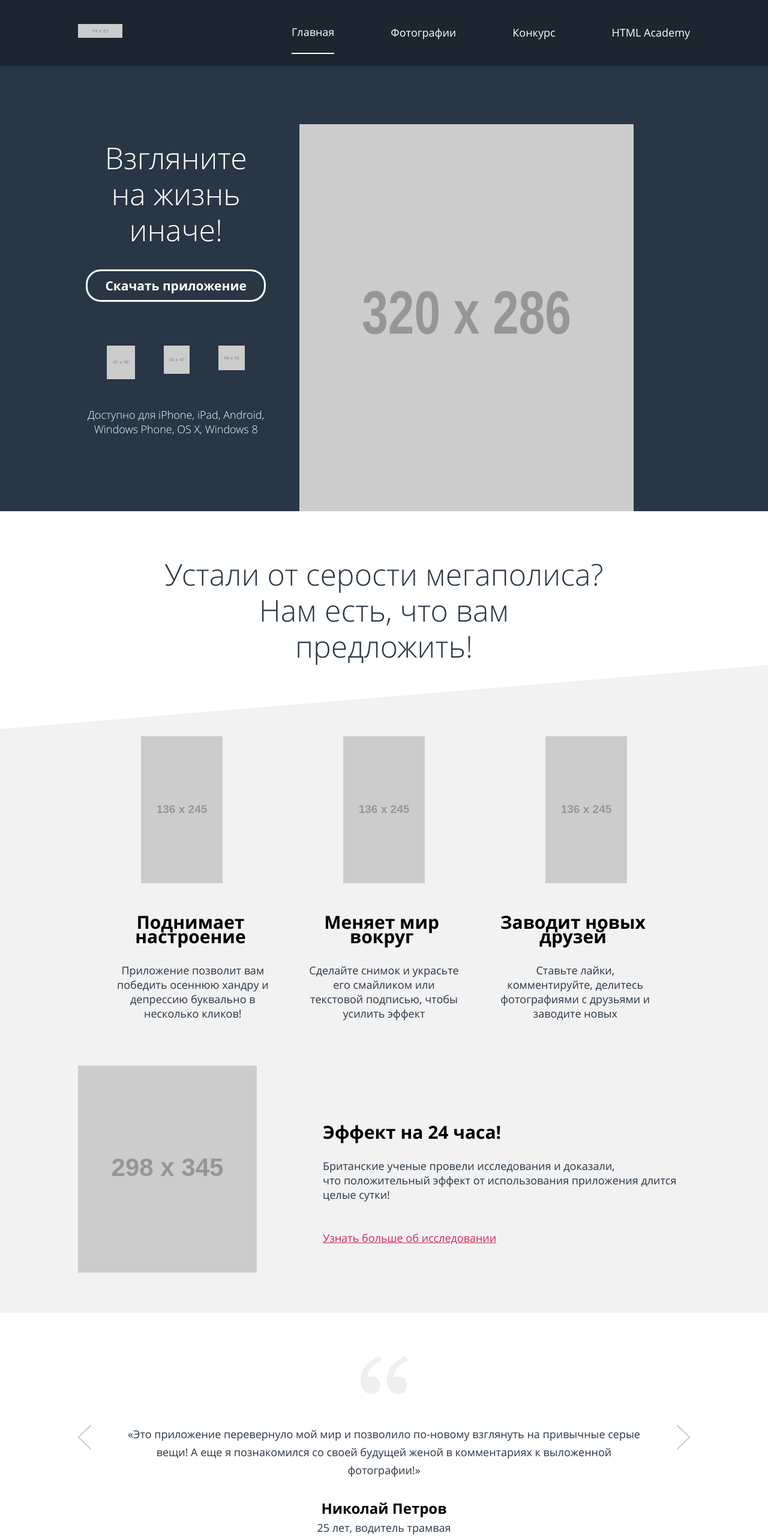
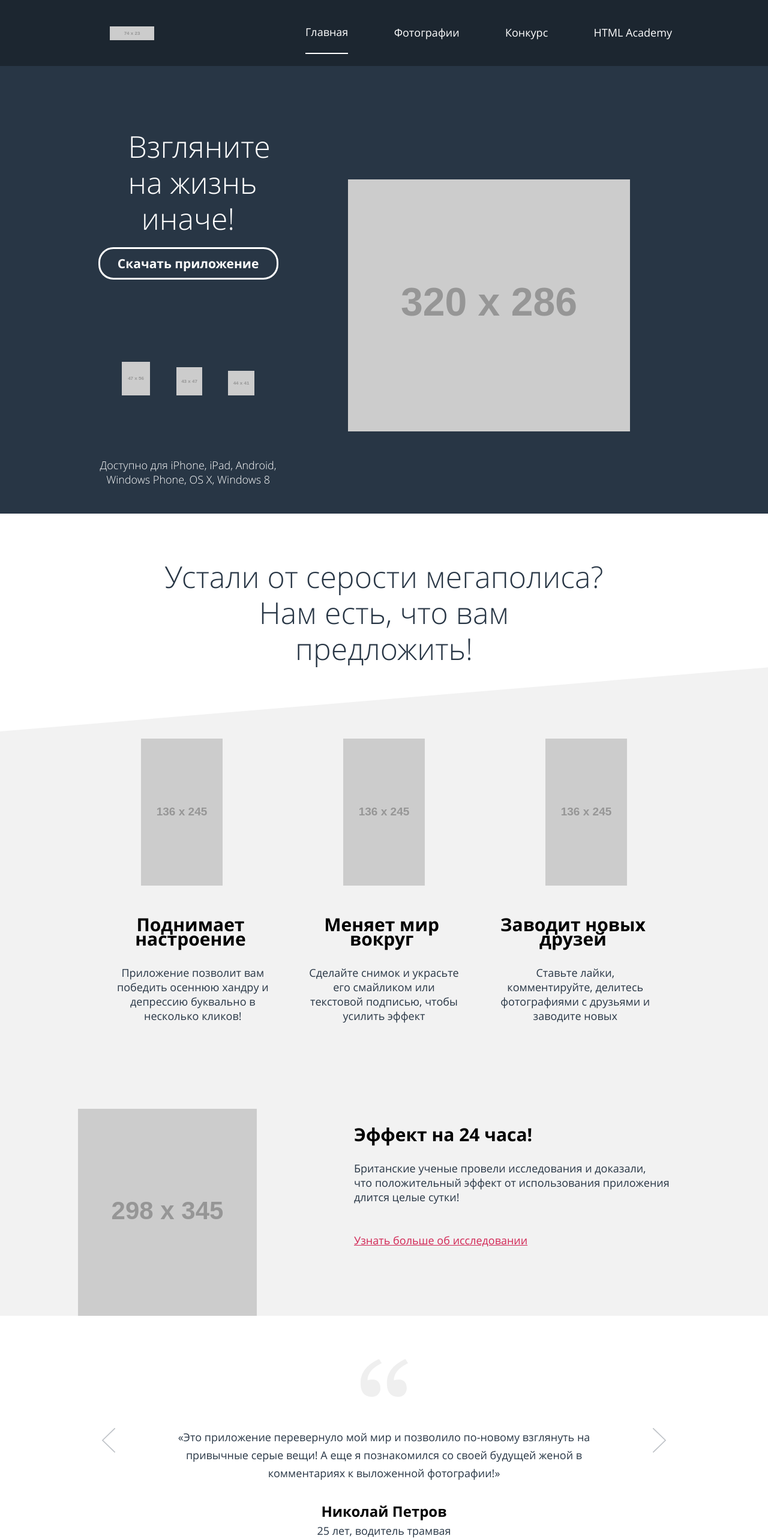
Before and after one commit to multitabs78/454089-pink-21, a website: page source/index.html in a window 1280 px wide. Shown: the top 2565 px of the page at 60% size. Drawn offline with nearby package versions, Linux system fonts and the light colour scheme; files that its build step writes are made by us from their sources; placeholder pictures from the web are drawn by us.

Commit message:
Исправил недочеты на главной

```diff
--- a/source/index.html
+++ b/source/index.html
@@ -113,7 +113,7 @@
       </div>
     </section>
 
-    <section class="testimonials">
+    <section class="testimonials container">
       <h2 class="visually-hidden">Отзывы</h2>
       <div class="testimonials__wrapper carousel">
         <div class="testimonials__list carousel__list">
--- a/source/sass/blocks/button.scss
+++ b/source/sass/blocks/button.scss
@@ -14,7 +14,7 @@
     margin-bottom: 33px;
     padding: 12px 0;
     min-width: 280px;
-    font-size: 21px;
+    font-size: 18px;
     background-color: transparent;
     border: 3px solid white;
     border-radius: 25px;
@@ -22,6 +22,11 @@
 
     @media (min-width: $tablet-width) {
       min-width: 300px;
+      background-position: 30px 43px;
+    }
+
+    @media (min-width: $desktop-width) {
+      font-size: 21px;
     }
 
     &:hover {
--- a/source/sass/blocks/carousel.scss
+++ b/source/sass/blocks/carousel.scss
@@ -7,6 +7,7 @@
 }
 
 .carousel__toggle {
+  position: relative;
   padding: 0;
   width: 6px;
   height: 6px;
@@ -14,6 +15,15 @@
   border-radius: 50%;
   opacity: 0.3;
   background-color: $carousel-button-color;
+
+  &::after {
+    content: "";
+    position: absolute;
+    left: -9px;
+    top: -9px;
+    width: 25px;
+    height: 25px;
+  }
 
   &--current {
     width: 12px;
--- a/source/sass/blocks/footer-links.scss
+++ b/source/sass/blocks/footer-links.scss
@@ -1,27 +1,44 @@
 .footer-links {
-  display: flex;
-  flex-direction: column;
-  justify-content: space-between;
+  display: grid;
+  grid-template-rows: repeat(3, 1fr);
   align-items: center;
+  justify-content: center;
   padding: 20px;
   min-height: 220px;
 
   @media (min-width: $tablet-width) {
-    display: flex;
-    flex-direction: row;
-    justify-content: space-between;
+    grid-template-columns: repeat(3, 1fr);
+    grid-template-rows: auto;
+    grid-gap: 45px;
     padding-top: 5px;
     min-height: auto;
   }
 
   @media (min-width: $desktop-width) {
+    grid-gap: 210px;
     padding-right: 130px;
     padding-left: 130px;
   }
 }
 
-.footer-links__developer-text {
+.footer-links__social {
+  display: flex;
+  justify-content: space-between;
+}
+
+.footer-links__developer {
+  display: flex;
+  align-items: center;
+  justify-content: center;
   margin: 0;
   padding: 0;
+}
+
+.footer-links__developer-text {
   display: inline-block;
+  margin: 0;
+
+  @media (min-width: $desktop-width) {
+    font-size: 18px;
+  }
 }
--- a/source/sass/blocks/main-nav-toggle.scss
+++ b/source/sass/blocks/main-nav-toggle.scss
@@ -1,22 +1,29 @@
 .main-nav-toggle {
-  width: 23px;
-  height: 23px;
-  padding: 38px;
+  padding: 0;
+  width: 100px;
+  height: 100%;
   border: none;
   background-image: url("../img/svg/close-menu-btn.svg");
   background-color: transparent;
-  background-position: center;
+  background-position: 56px 22px;
   background-repeat: no-repeat;
+
+  @media (min-width: $tablet-width) {
+    background-position: 56px 43px;
+  }
 
   &:hover {
     fill: $color-secondary;
   }
 
   &--closed {
-    padding-right: 50px;
     background-image: url("../img/svg/open-menu-btn.svg");
     background-color: transparent;
-    background-position: center;
+    background-position: 30px 21px;
     background-repeat: no-repeat;
+
+    @media (min-width: $tablet-width) {
+      background-position: 30px 43px;
+    }
   }
 }
--- a/source/sass/blocks/main-nav.scss
+++ b/source/sass/blocks/main-nav.scss
@@ -2,11 +2,11 @@
   //width: 100%;
   background-color: $color-primary;
 
-  @media (min-width: $desktop-width) {
-    display: flex;
-    min-height: 110px;
-    padding-right: 130px;
-  }
+  // @media (min-width: $desktop-width) {
+  //   display: flex;
+  //   min-height: 110px;
+  //   padding-right: 130px;
+  // }
 
   &--opened {
     display: block;
@@ -18,7 +18,10 @@
 
   @media (min-width: $desktop-width) {
     display: block;
+    min-height: 110px;
+    // padding-right: 130px;
     background-color: transparent;
+    box-sizing: border-box;
   }
 }
 
--- a/source/sass/blocks/market-list.scss
+++ b/source/sass/blocks/market-list.scss
@@ -4,5 +4,11 @@
   display: flex;
   flex-direction: row;
   flex-wrap: wrap;
+  align-items: flex-end;
   justify-content: space-evenly;
 }
+
+.market-list__item a {
+  display: flex;
+  max-height: inherit;
+}
--- a/source/sass/blocks/page-header.scss
+++ b/source/sass/blocks/page-header.scss
@@ -13,17 +13,23 @@
   background-size: cover;
 
   @media (min-width: $tablet-width) {
+    grid-template-columns: calc((100% - 660px) / 2) min-content auto calc((100% - 660px) / 2);
     grid-template-rows: 110px auto auto;
+    grid-template-areas:
+      ". link toggle ."
+      ". nav nav ."
+      ". title title .";
     margin-bottom: 20px;
     min-height: 620px;
   }
 
   @media (min-width: $desktop-width) {
-    grid-template-columns: repeat(2, auto);
+    grid-template-columns: calc((100% - 960px) / 2) repeat(2, auto) calc((100% - 960px) / 2);
     grid-template-areas:
-      "link nav"
-      "title title";
+      ". link nav ."
+      ". title title .";
     margin-bottom: 75px;
+    min-height: 856px;
   }
 
   &--no-js::before {
@@ -63,17 +69,18 @@
 
 .page-header__link {
   z-index: 1;
+  display: flex;
   grid-area: link;
   align-self: center;
   justify-self: start;
-  padding-left: 20px;
-
-  @media (min-width: $desktop-width) {
-    padding-left: 130px;
-  }
+  align-items: center;
+  justify-content: center;
+  height: 100%;
+  min-width: 120px;
 }
 
 .page-header__logo {
+  display: block;
   width: 74px;
   height: 23px;
 }
--- a/source/sass/blocks/page-title.scss
+++ b/source/sass/blocks/page-title.scss
@@ -1,5 +1,6 @@
 .page-title {
   min-height: 170px;
+  box-sizing: border-box;
 
 
   @media (min-width: $tablet-width) {
@@ -7,15 +8,15 @@
     grid-template-columns: 22% 25% 53%;
     grid-template-rows: 34% 43% auto;
     grid-gap: 10px;
-    padding: 0 20px;
+    // padding: 0 20px;
     padding-top: 74px;
   }
 
   @media (min-width: $desktop-width) {
-    grid-template-rows: 36% 43% auto;
+    grid-template-rows: repeat(3, 1fr);
     grid-template-columns: minmax(300px, 32%) auto;
     grid-column-gap: 43px;
-    padding: 0 130px;
+    // padding: 0 130px;
     padding-top: 97px;
   }
 
@@ -50,6 +51,7 @@
   @media (min-width: $tablet-width) {
     grid-row: 1/2;
     grid-column: 1/3;
+    max-width: 200px;
     padding: 0;
     //font-size: 40px;
   }
@@ -62,6 +64,9 @@
 
 .page-title__image {
   grid-area: page-title__image;
+  display: block;
+  margin: auto;
+  min-height: 292px;
 
   @media (min-width: $tablet-width) {
     grid-row: 1/-1;
@@ -71,8 +76,8 @@
   }
 
   @media (min-width: $desktop-width) {
-    height: 645px;
-    width: 557px;
+    height: auto;
+    max-width: 557px;
   }
 }
 
@@ -80,7 +85,7 @@
   display: flex;
   flex-direction: column;
   justify-content: space-between;
-  padding: 25px 20px;
+  padding: 28px 20px;
   background-color: $color-title-background;
   box-sizing: border-box;
   z-index: 1;
@@ -93,6 +98,7 @@
   }
 
   @media (min-width: $desktop-width) {
+    grid-row: 2/4;
     grid-column: 1/2;
   }
 }
@@ -103,7 +109,7 @@
 
 .page-title__text {
   margin: 5px;
-  margin-top: 15px;
+  margin-top: 21px;
   font-weight: 300;
   text-align: center;
 
--- a/source/sass/blocks/price.scss
+++ b/source/sass/blocks/price.scss
@@ -1,24 +1,30 @@
 .price {
+  display: grid;
+  grid-template-rows: 113px auto;
+  grid-template-areas:
+    "."
+    "price";
   min-width: 320px;
-  padding-top: 75px;
   padding-bottom: 47px;
   background-image: url("../img/grey-background.svg");
   background-repeat: no-repeat;
-  background-position: 0 0;
+  background-position: 0 -30px;
   background-size: cover;
 
   @media (min-width: $tablet-width) {
-    padding-top: 93px;
+    grid-template-rows: 93px auto;
     padding-bottom: 19px;
   }
 
   @media (min-width: $desktop-width) {
-    padding-top: 154px;
+    grid-template-rows: 154px auto;
     padding-bottom: 60px;
+    background-position: 0 0;
   }
 }
 
 .price__wrapper {
+  grid-area: price;
   display: flex;
   flex-wrap: wrap;
   align-content: center;
--- a/source/sass/blocks/research.scss
+++ b/source/sass/blocks/research.scss
@@ -1,33 +1,41 @@
 .research {
   display: none;
   margin-bottom: 72px;
-  padding: 0 20px;
+  padding: 0;
 
 
   @media (min-width: $tablet-width) {
-    display: flex;
-    justify-content: flex-end;
-    padding-top: 70px;
+    display: grid;
+    grid-template-columns: calc((100% - 660px) / 2) repeat(2, 1fr) calc((100% - 660px) / 2);
+    grid-template-rows: 70px 1fr;
+    grid-template-areas:
+      ". . . ."
+      ". . research .";
     background-image: url("http://placehold.it/238x276");
     background-position: 20px 70px;
     background-repeat: no-repeat;
   }
 
   @media (min-width: $desktop-width) {
-    padding: 95px 130px 111px;
+    grid-template-rows: 95px 1fr;
+    grid-template-columns: calc((100% - 960px) / 2) 1fr 1fr calc((100% - 960px) / 2);
     background-image: url("http://placehold.it/298x345");
     background-color: $color-section-background;
-    background-position: 130px 27px;
+    background-position: 130px 95px;
   }
 }
 
 .research__wrapper {
+  grid-area: research;
+
   @media (min-width: $tablet-width) {
-    max-width: 50%;
+    min-height: 276px;
+    min-width: 310px;
   }
 
   @media (min-width: $desktop-width) {
-    max-width: 60%;
+    min-height: 345px;
+    min-width: 530px;
   }
 }
 
--- a/source/sass/blocks/testimonials.scss
+++ b/source/sass/blocks/testimonials.scss
@@ -1,9 +1,13 @@
 .testimonials {
-  padding: 45px 20px 20px;
+  padding: 45px 0 20px;
+
+  @media (min-width: $tablet-width) {
+    padding-top: 13px;
+  }
 
   @media (min-width: $desktop-width) {
-    margin-bottom: 20px;
-    padding: 45px 130px 0;
+    padding-top: 45px;
+    padding-bottom: 0;
     background-image: url("../img/quotes.png");
     background-position: top;
     background-repeat: no-repeat;
--- /dev/null
+++ b/source/sass/helpers/container.scss
@@ -0,0 +1,13 @@
+.container {
+  width: 100%;
+  max-width: 280px;
+  margin: auto;
+
+  @media (min-width: $tablet-width) {
+    max-width: 620px;
+  }
+
+  @media (min-width: $desktop-width) {
+    max-width: 940px;
+  }
+}
--- a/source/sass/style.scss
+++ b/source/sass/style.scss
@@ -2,6 +2,7 @@
 @import "helpers/variables";
 @import "helpers/visually-hidden";
 @import "helpers/mixins";
+@import "helpers/container";
 // Global
 @import "fonts/fonts";
 //Blocks
```
